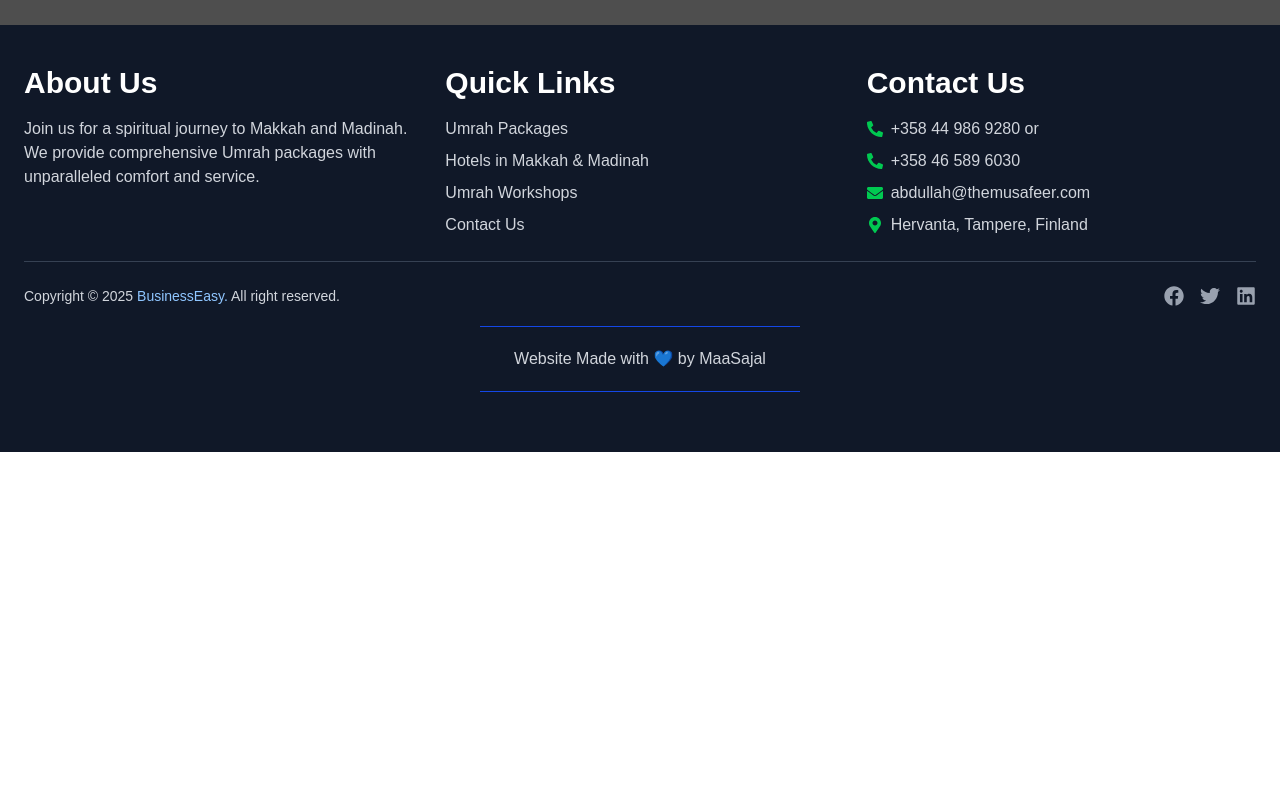
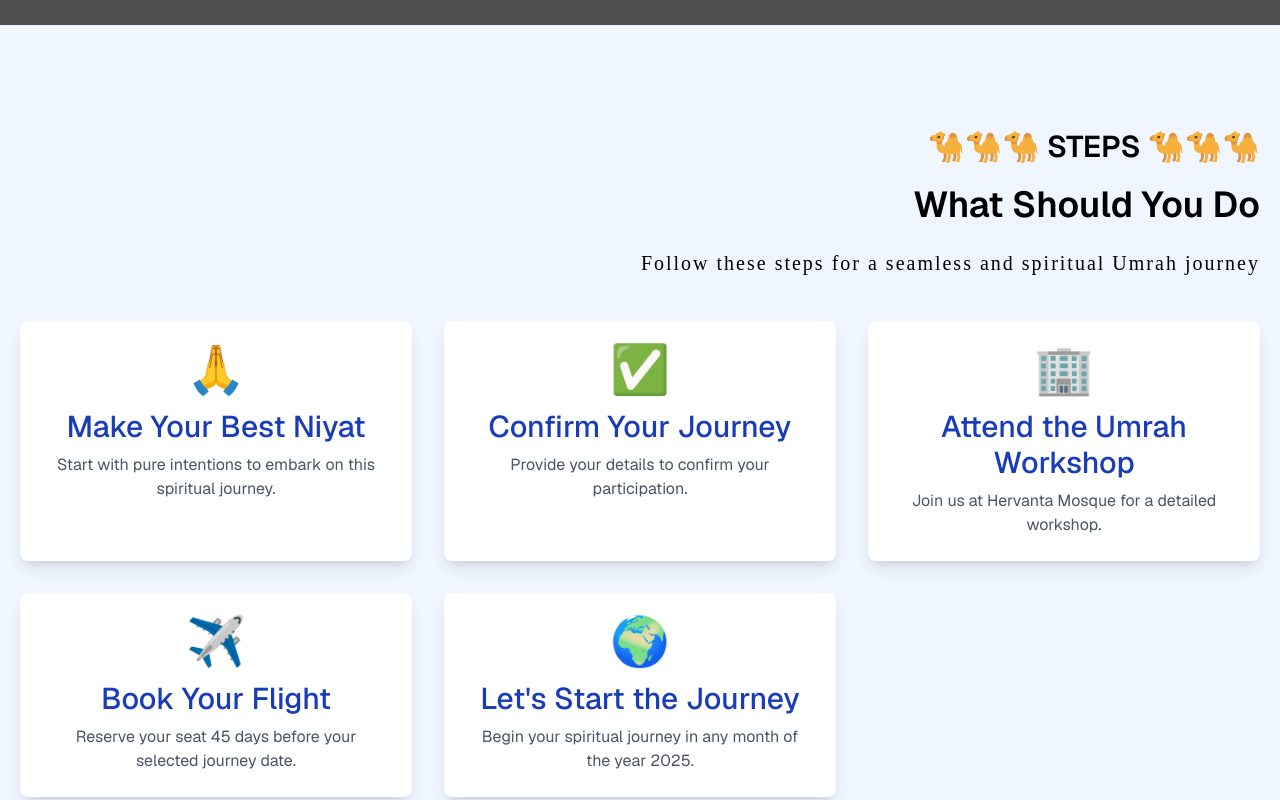
Before and after one commit to maasajal/the-musafeer, a Next.js app: page / in a window 1280 px wide. Shown: the part 1400-2200 px from the top of the page. Before the commit the page ends 1852 px from the top, so only its background shows below. Built offline with nearby package versions, Linux system fonts and the light colour scheme; grey boxes are pictures that could not be loaded.

Commit message:
What Should You Do section added

```diff
--- a/src/app/page.tsx
+++ b/src/app/page.tsx
@@ -1,6 +1,7 @@
 import KaabaVideo from "@/pages/home/KaabaVideo";
 import Banner from "@/pages/home/Banner";
 import OurOffer from "@/pages/home/OurOffer";
+import WhatToDo from "@/pages/home/WhatToDo";
 
 export default function Home() {
   return (
@@ -8,6 +9,7 @@ export default function Home() {
       <KaabaVideo />
       <Banner />
       <OurOffer />
+      <WhatToDo />
     </main>
   );
 }
--- /dev/null
+++ b/src/pages/home/WhatToDo.tsx
@@ -0,0 +1,72 @@
+"use client";
+import SectionTitle from "@/components/SectionTitle";
+import { motion } from "framer-motion";
+
+const WhatToDo = () => {
+  const steps = [
+    {
+      id: 1,
+      title: "Make Your Best Niyat",
+      description:
+        "Start with pure intentions to embark on this spiritual journey.",
+      icon: "🙏",
+    },
+    {
+      id: 2,
+      title: "Confirm Your Journey",
+      description: "Provide your details to confirm your participation.",
+      icon: "✅",
+    },
+    {
+      id: 3,
+      title: "Attend the Umrah Workshop",
+      description: "Join us at Hervanta Mosque for a detailed workshop.",
+      icon: "🏢",
+    },
+    {
+      id: 4,
+      title: "Book Your Flight",
+      description:
+        "Reserve your seat 45 days before your selected journey date.",
+      icon: "✈️",
+    },
+    {
+      id: 5,
+      title: "Let's Start the Journey",
+      description:
+        "Begin your spiritual journey in any month of the year 2025.",
+      icon: "🌍",
+    },
+  ];
+
+  return (
+    <div className="bg-blue-50 py-16">
+      <div className="container mx-auto px-5">
+        <SectionTitle
+          section="Steps"
+          heading="What Should You Do"
+          description="Follow these steps for a seamless and spiritual Umrah journey"
+          customStyle=""
+        />
+        <div className="grid grid-cols-1 md:grid-cols-2 lg:grid-cols-3 gap-8">
+          {steps.map((step) => (
+            <motion.div
+              key={step.id}
+              className="bg-white shadow-lg rounded-lg p-6 flex flex-col items-center text-center"
+              initial={{ opacity: 0, y: 50 }}
+              whileInView={{ opacity: 1, y: 0 }}
+              viewport={{ once: true }}
+              transition={{ duration: 0.6, delay: step.id * 0.2 }}
+            >
+              <div className="text-5xl mb-4">{step.icon}</div>
+              <h4 className="text-blue-800 mb-2">{step.title}</h4>
+              <p className="text-gray-600">{step.description}</p>
+            </motion.div>
+          ))}
+        </div>
+      </div>
+    </div>
+  );
+};
+
+export default WhatToDo;
```
